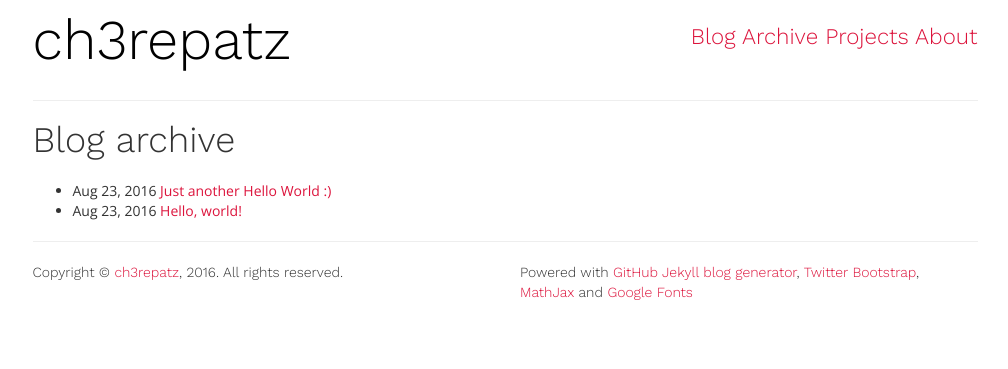
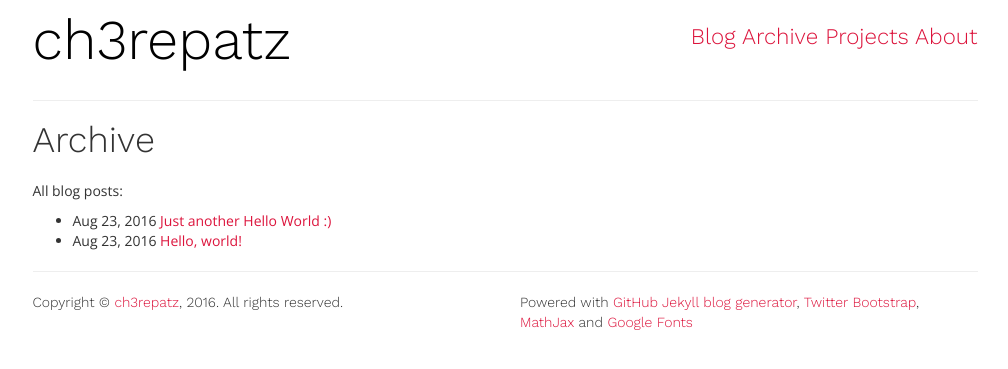
Before and after one commit to ch3repatz/ch3repatz.github.io, a Jekyll site: the page built from archive.html, in a window 1280 px wide. Shown: the top 369 px of the page, without its empty margins (135-1143 px from the left). Built offline with Jekyll 4.4.1, drawn with Linux system fonts in a browser that asks for light colours.

Commit message:
Update archive.html

```diff
--- a/archive.html
+++ b/archive.html
@@ -3,7 +3,9 @@ layout: default
 permalink: /archive/
 ---
 
-<h1>Blog archive</h1>
+<h1>Archive</h1>
+
+<p>All blog posts:</p>
 
 <ul>
 {% for post in site.posts %}
```
